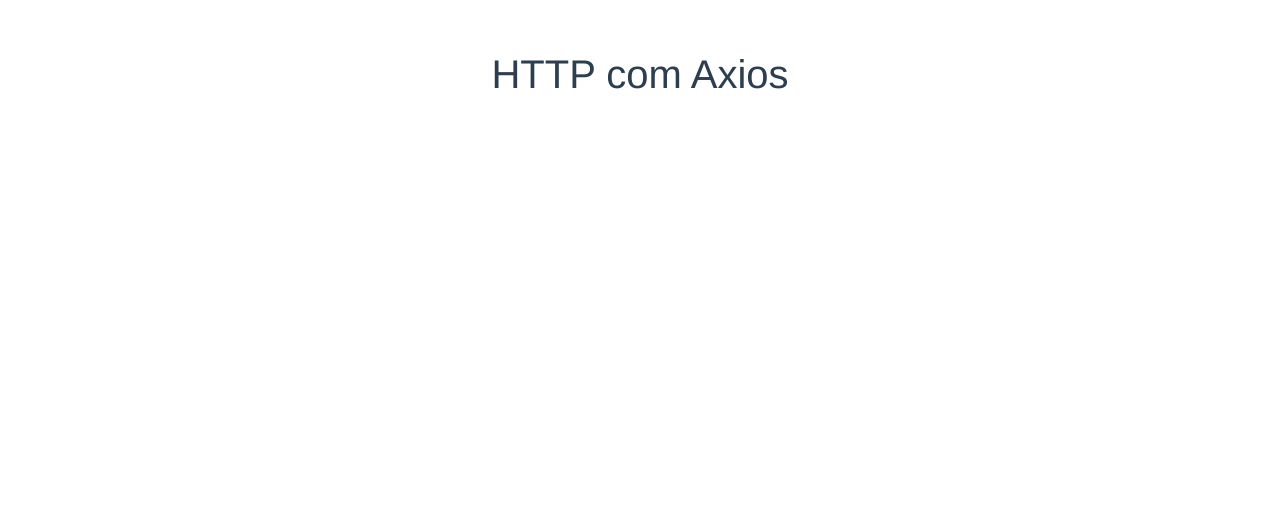
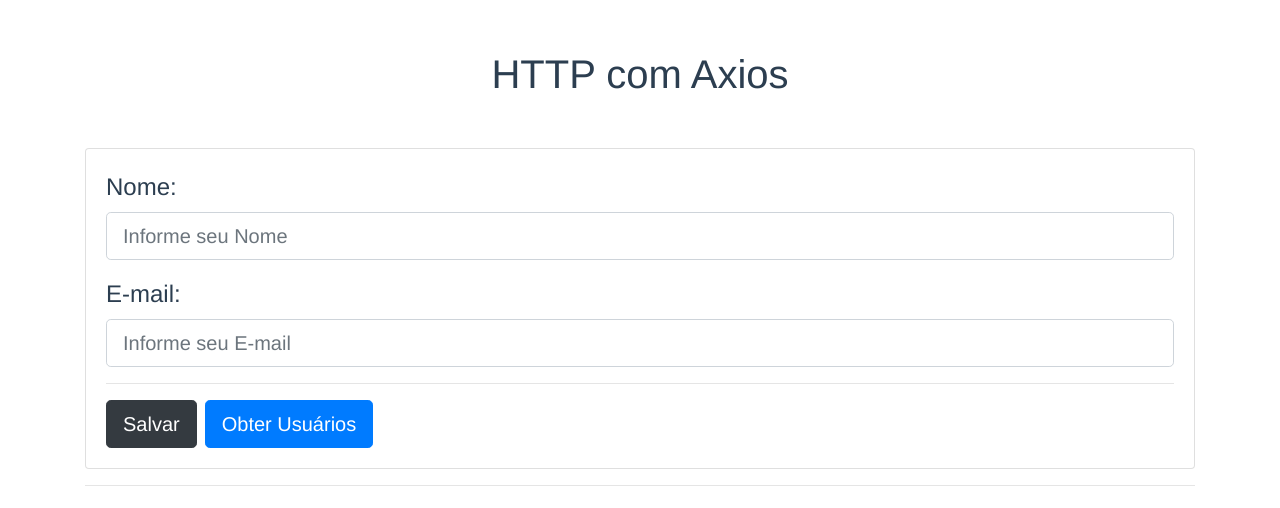
Before and after one commit to JFmaia/curso_vue, a Vue app in the folder http/http-exercicios/: page / in a window 1280 px wide. Shown: the top 508 px of the page. Built offline with nearby package versions, Linux system fonts and the light colour scheme; no server answers.

Commit message:
feat: Criando funcionalidade de adicionar e listar users.

```diff
--- a/http/http-exercicios/src/App.vue
+++ b/http/http-exercicios/src/App.vue
@@ -1,18 +1,71 @@
 <template>
 	<div id="app" class="container">
 		<h1>HTTP com Axios</h1>
+		<b-card>
+			<b-form-group label="Nome:">
+				<b-form-input
+					type="text"
+					size="lg" v-model="usuario.nome"
+					placeholder="Informe seu Nome">
+				</b-form-input>
+			</b-form-group>
+
+			<b-form-group label="E-mail:">
+				<b-form-input
+					type="email"
+					size="lg"
+					v-model="usuario.email"
+					placeholder="Informe seu E-mail">
+				</b-form-input>
+			</b-form-group>
+			<hr>
+			<b-button @click="salvar" size="lg" variant="dark">Salvar</b-button>
+			<b-button @click="obterUsuarios" size="lg" variant="primary" class="ml-2">Obter Usuários</b-button>
+		</b-card>
+		<hr>
+		<b-list-group class="list-users">
+			<b-list-group-item v-for="usuario,id in usuarios" :key="id">
+				<strong>Nome: </strong>{{ usuario.nome }} <br>
+				<strong>Email: </strong>{{ usuario.email }} <br>
+				<strong>ID: </strong>{{ id }}
+			</b-list-group-item>
+		</b-list-group>
 	</div>
 </template>
 
 <script>
 
 export default {
-	created() {
-		this.$http.post('usuarios.json',{
-			nome:"Maria",
-			email: "maria741@gmail.com"
-		}).then(res => console.log(res));
+	data(){
+		return{
+			usuarios:[],
+			usuario:{
+				nome:'',
+				email:'',
+			}
+		}
 	},
+	methods: {
+		salvar(){
+			this.$http.post('usuarios.json', this.usuario)
+				.then(resp => {
+					this.usuario.nome = '';
+					this.usuario.email = '';
+				})
+		},
+
+		obterUsuarios(){
+			this.$http.get('usuarios.json').then(resp => {
+				this.usuarios = resp.data
+			})
+		}
+	},
+	// created() {
+	// 	this.$http.post('usuarios.json',{
+	// 		nome:"Maria",
+	// 		email: "maria741@gmail.com"
+	// 	}).then(res => console.log(res));
+	// },
 }
 </script>
 
--- a/http/http-exercicios/src/plugins/axios.js
+++ b/http/http-exercicios/src/plugins/axios.js
@@ -2,11 +2,15 @@ import Vue from 'vue'
 import axios from 'axios'
 
 //Url base que irá ser acessada!
-axios.defaults.baseURL = 'https://curso-vue-c1867-default-rtdb.firebaseio.com/'
+// axios.defaults.baseURL = 'https://curso-vue-c1867-default-rtdb.firebaseio.com/'
 
 //Adicionando o axios em todas minhas instacias de VUE.
 Vue.use({
     install(Vue){
-        Vue.prototype.$http = axios
+        // Vue.prototype.$http = axios
+        // Uma instacia axios, podendo ter varias outras para varias apis
+        Vue.prototype.$http = axios.create({
+            baseURL: 'https://curso-vue-c1867-default-rtdb.firebaseio.com/'
+        })
     }
 })
```
